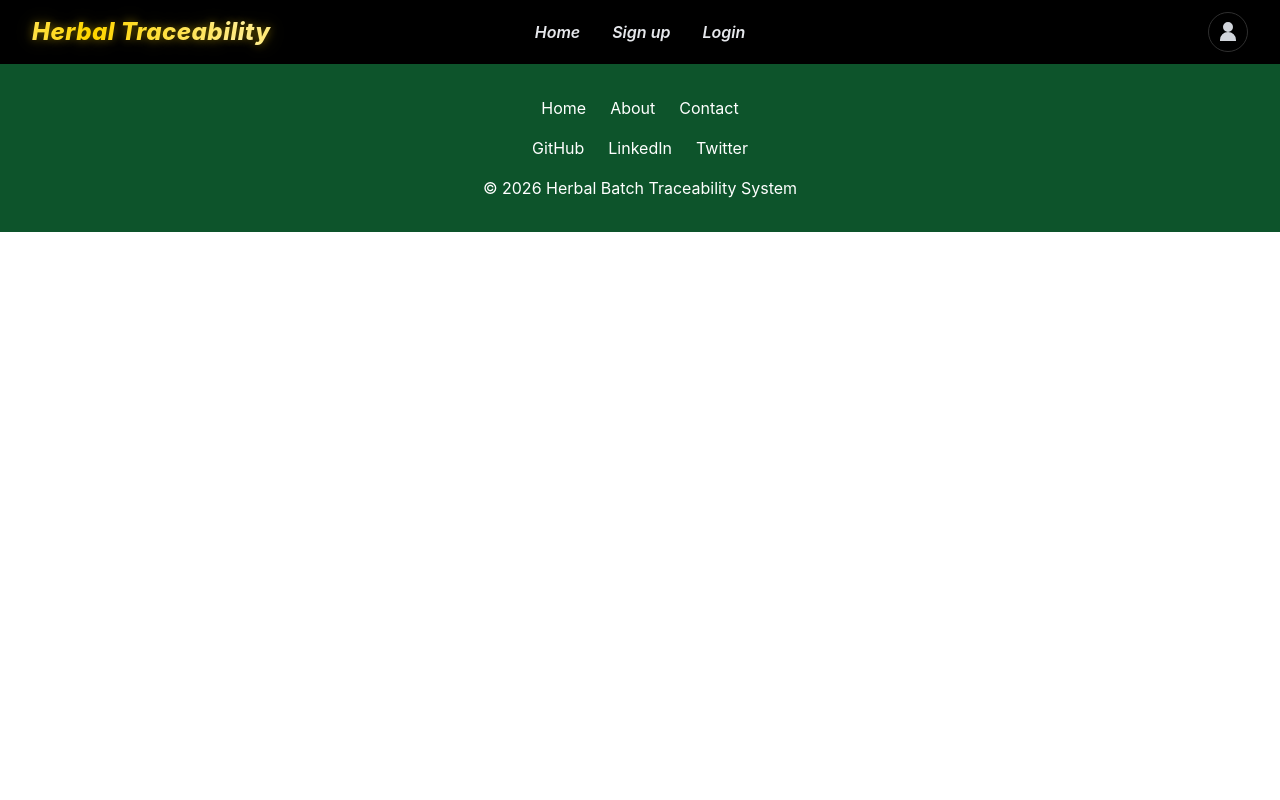
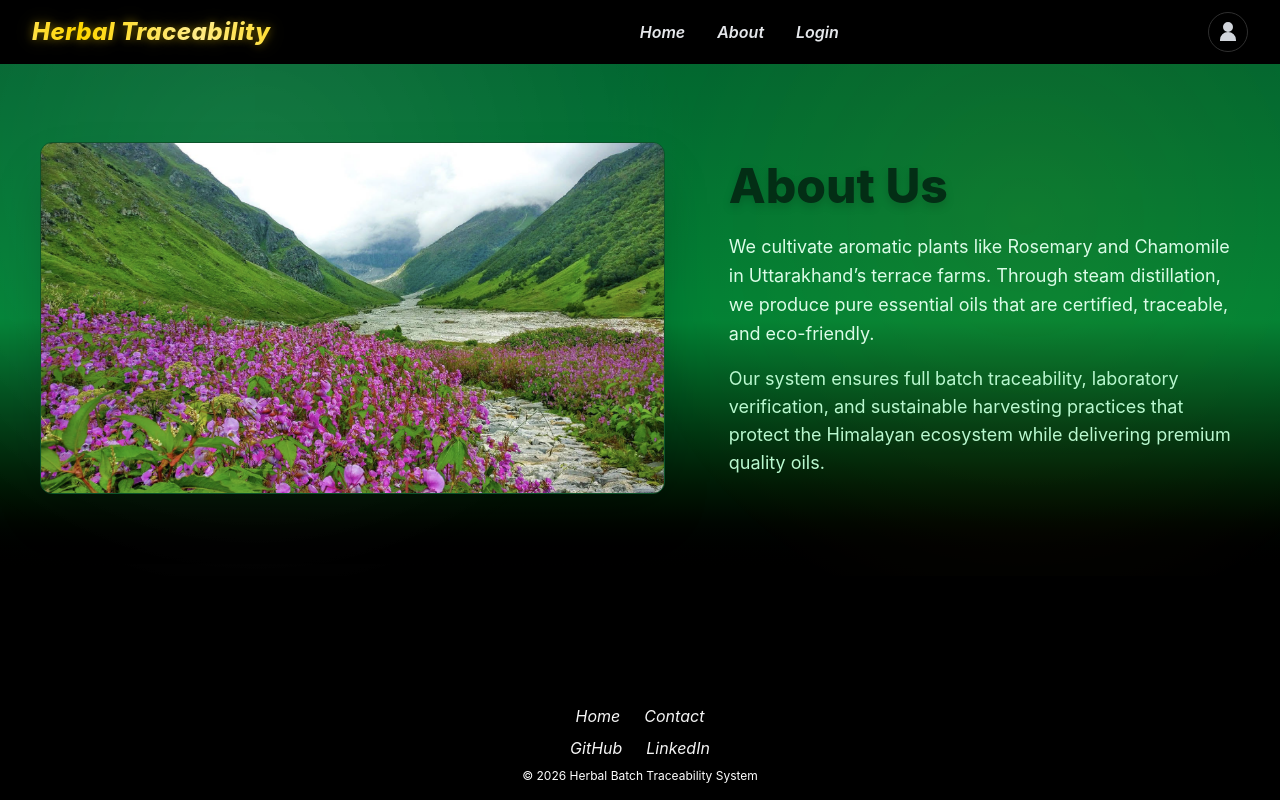
Before and after one commit to Thecharming22/Herbal-Batch-Traceability-Certificate-Management-System, a React (Vite) app: page /about in a window 1280 px wide. Built offline with nearby package versions, Linux system fonts and the light colour scheme.

Commit message:
feat: add AI Yield Insights section with video & image, and create new About page

```diff
--- a/src/App.jsx
+++ b/src/App.jsx
@@ -4,21 +4,29 @@ import Navbar from "./components/Navbar";
 import Footer from "./components/Footer";
 
 import Home from "./pages/Home";
-import SignUp from "./pages/SignUp";   // ✅ fixed
+import SignUp from "./pages/SignUp";
 import Login from "./pages/Login";
+import About from "./pages/About";   // ✅ import About page
 
 function App() {
   return (
     <BrowserRouter>
+      {/* Wrapper to control layout */}
+      <div className="flex flex-col min-h-screen bg-black">
         <Navbar />
 
+        {/* Main content grows to fill space */}
+        <main className="flex-grow">
           <Routes>
             <Route path="/" element={<Home />} />
-        <Route path="/signup" element={<SignUp />} />   {/* ✅ fixed */}
+            <Route path="/signup" element={<SignUp />} />
             <Route path="/login" element={<Login />} />
+            <Route path="/about" element={<About />} />   {/* ✅ new About route */}
           </Routes>
+        </main>
 
         <Footer />
+      </div>
     </BrowserRouter>
   );
 }
--- /dev/null
+++ b/src/components/AIInsights.jsx
@@ -0,0 +1,52 @@
+import smartFarming from "../assets/smart-farming.png";
+
+export default function AIInsights() {
+  return (
+    <section className="relative py-12 sm:py-20 px-4 sm:px-10 overflow-hidden">
+      {/* Background Video */}
+      <video
+        src="/ai.mp4"
+        autoPlay
+        loop
+        muted
+        playsInline
+        className="absolute top-0 left-0 w-full h-full object-cover"
+      />
+
+      {/* Dark Overlay */}
+      <div className="absolute inset-0 bg-black/40"></div>
+
+      {/* Content */}
+      <div className="relative max-w-7xl mx-auto flex flex-row items-center gap-4 sm:gap-16 text-white">
+
+        {/* IMAGE */}
+        <div className="w-[55%]">
+          <img
+            src={smartFarming}
+            alt="AI Dashboard"
+            className="w-full rounded-xl shadow-2xl transform transition-all duration-500
+           hover:scale-105 hover:-translate-y-2
+           active:scale-105 active:-translate-y-2
+           animate-[float_3s_ease-in-out_infinite]"
+          />
+        </div>
+
+        {/* TEXT */}
+        <div className="w-[45%] text-left">
+          <h2 className="text-lg sm:text-5xl font-extrabold mb-3 sm:mb-5 text-green-800 animate-bounce">
+            AI Yield Prediction & Insights
+          </h2>
+
+          <p className="text-[11px] sm:text-xl leading-relaxed">
+            Our AI forecasts herbal yields with precision, helping plan
+            harvests and ensure consistent quality. By analyzing field
+            data and lab results, the system provides predictive insights
+            that guide sustainable farming practices and ensure
+            traceable, eco-friendly production.
+          </p>
+        </div>
+
+      </div>
+    </section>
+  );
+}
--- a/src/components/Footer.jsx
+++ b/src/components/Footer.jsx
@@ -1,21 +1,17 @@
 function Footer() {
   return (
-    <footer className="bg-green-900 text-white text-center py-8">
-      <div className="flex justify-center gap-6 mb-4">
-        <a href="#">Home</a>
-        <a href="#">About</a>
-        <a href="#">Contact</a>
+    <footer className="bg-black text-white text-center py-4">
+      <div className="flex justify-center gap-6 mb-2">
+        <a href="/" className="footer-link">Home</a>
+        <a href="#contact" className="footer-link">Contact</a>
       </div>
 
-      <div className="flex justify-center gap-6 mb-4">
-        <a href="#">GitHub</a>
-        <a href="#">LinkedIn</a>
-        <a href="#">Twitter</a>
+      <div className="flex justify-center gap-6 mb-2">
+        <a href="https://github.com" target="_blank" rel="noopener noreferrer" className="footer-link">GitHub</a>
+        <a href="https://linkedin.com" target="_blank" rel="noopener noreferrer" className="footer-link">LinkedIn</a>
       </div>
 
-      <p>
-        © 2026 Herbal Batch Traceability System
-      </p>
+      <p className="text-xs">© 2026 Herbal Batch Traceability System</p>
     </footer>
   );
 }
--- a/src/components/Hero.jsx
+++ b/src/components/Hero.jsx
@@ -8,39 +8,33 @@ function Hero() {
       <img
         src={heroImage}
         alt="Herbal"
-        className="w-full h-[915px] object-cover"
+        className="w-full h-[400px] sm:h-[600px] lg:h-[915px] object-cover"
       />
 
       {/* Dark Overlay */}
       <div className="absolute inset-0 bg-black/40"></div>
 
       {/* Content */}
-      <div className="absolute inset-0 flex flex-col justify-center items-center z-10 px-6">
-
-<h1 className="hero-title text-5xl font-bold mb-6 max-w-5xl">
-
+      <div className="absolute inset-0 flex flex-col justify-center items-center z-10 px-4 sm:px-6">
+        <h1 className="hero-title text-3xl sm:text-5xl lg:text-6xl font-bold mb-6 max-w-xl sm:max-w-3xl lg:max-w-5xl">
           <span className="shine-text">
             Herbal Batch Traceability &
           </span>
-
           <br />
-
           <span className="shine-text">
             Certificate Management System
           </span>
+        </h1>
 
-</h1>
-<p className="text-lg text-gray-200 max-w-3xl mx-auto hero-text">
+        <p className="text-sm sm:text-lg text-gray-200 max-w-sm sm:max-w-2xl lg:max-w-3xl mx-auto hero-text">
           Ensuring transparency, quality assurance and complete
           traceability for essential oil production.
         </p>
 
-<button className="mt-8 bg-green-700 text-white px-8 py-3 rounded-lg hover:bg-green-800 transition duration-300 hero-button">
+        <button className="mt-6 sm:mt-8 bg-green-700 text-white px-6 sm:px-8 py-2 sm:py-3 rounded-lg hover:bg-green-800 transition duration-300 hero-button">
           Get Started
         </button>
-
       </div>
-
     </section>
   );
 }
--- a/src/components/Navbar.jsx
+++ b/src/components/Navbar.jsx
@@ -2,46 +2,32 @@ import { Link } from "react-router-dom";
 
 function Navbar() {
   return (
-    <nav className="bg-black text-white px-8 py-3 flex items-center shadow-md">
+    <nav className="bg-black text-white px-4 sm:px-8 py-3 flex items-center shadow-md">
 
       {/* Left Logo */}
-      <div className="w-1/4">
+      <div className="flex-shrink-0 mr-auto">
         <h1
-  className="logo-text text-2xl font-extrabold cursor-pointer
+          className="logo-text text-base sm:text-2xl font-extrabold cursor-pointer
                      transition-all duration-300 hover:scale-105"
         >
           Herbal Traceability
         </h1>
-
-
-
       </div>
 
       {/* Center Navigation */}
-  <div className="w-2/4 flex justify-center gap-8 text-base font-semibold">
-
-  <Link to="/" className="nav-link">
-    Home
-  </Link>
-
-  <Link to="/signup" className="nav-link">
-    Sign up
-  </Link>
-
-  <Link to="/login" className="nav-link">
-    Login
-  </Link>
-
+      <div className="flex-grow flex justify-center gap-4 sm:gap-8 text-sm sm:text-base font-semibold">
+        <Link to="/" className="nav-link">Home</Link>
+        <Link to="/about" className="nav-link">About</Link>
+        <Link to="/login" className="nav-link">Login</Link>
       </div>
 
       {/* Right Profile Icon */}
-<div className="w-1/4 flex justify-end">
-  <button className="profile-icon w-10 h-10 rounded-full flex items-center justify-center cursor-pointer transition duration-300">
-
+      <div className="flex-shrink-0 ml-auto">
+        <button className="profile-icon w-8 h-8 sm:w-10 sm:h-10 rounded-full flex items-center justify-center cursor-pointer transition duration-300">
           <svg
             xmlns="http://www.w3.org/2000/svg"
             viewBox="0 0 24 24"
-      className="w-6 h-6"
+            className="w-5 h-5 sm:w-6 sm:h-6"
           >
             <path
               fillRule="evenodd"
@@ -49,7 +35,6 @@ function Navbar() {
               clipRule="evenodd"
             />
           </svg>
-
         </button>
       </div>
     </nav>
--- a/src/index.css
+++ b/src/index.css
@@ -459,3 +459,64 @@ body {
   background-size: 200% auto;
   animation: shine 3s linear infinite;
 }
+/* =========================
+   FOOTER LINKS - GOLD SPARKLE
+========================= */
+
+.footer-link {
+  font-style: italic;
+  color: #f5f5f5; /* default white */
+  position: relative;
+  transition: all 0.3s ease;
+}
+.footer-link:hover {
+  background: linear-gradient(
+    90deg,
+    #fff3b0,
+    #ffd700,
+    #fff8dc,
+    #ffd700,
+    #fff3b0
+  );
+  background-size: 200% auto;
+  color: transparent;
+  background-clip: text;
+  -webkit-background-clip: text;
+  animation: goldShine 2.5s linear infinite;
+  text-shadow:
+    0 0 10px rgba(255, 215, 0, 0.35),
+    0 0 20px rgba(255, 215, 0, 0.15);
+  transform: translateY(-2px) scale(1.05);
+}
+.footer-link::after {
+  content: "";
+  position: absolute;
+  left: 0;
+  bottom: -4px;
+  width: 100%;
+  height: 1px;
+  background: linear-gradient(90deg, transparent, #ffd700, transparent);
+  transform: scaleX(0);
+  transition: transform 0.3s ease;
+}
+.footer-link:hover::after {
+  transform: scaleX(1);
+}
+@keyframes float {
+  0% {
+    transform: translateY(0px);
+  }
+
+  50% {
+    transform: translateY(-8px);
+  }
+
+  100% {
+    transform: translateY(0px);
+  }
+}
+html, body {
+  margin: 0;
+  padding: 0;
+  background-color: #000000; /* pure black */
+}
--- a/src/pages/About.jsx
+++ b/src/pages/About.jsx
@@ -4,39 +4,43 @@ function About() {
   return (
     <section
       id="about"
-      className="relative py-55 px-30 bg-gradient-to-b from-green-950 via-green-900 to-black text-white overflow-hidden"
+      className="relative py-12 sm:py-20 px-4 sm:px-10 bg-gradient-to-b from-green-800 via-green-700 to-black text-white overflow-hidden"
     >
       {/* sparkle overlay */}
       <div className="absolute inset-0 opacity-30 bg-[radial-gradient(circle_at_20%_20%,rgba(255,255,255,0.2),transparent_40%),radial-gradient(circle_at_80%_30%,rgba(255,215,0,0.15),transparent_40%)] animate-pulse"></div>
 
-      <div className="relative max-w-7xl mx-auto flex flex-col md:flex-row items-center gap-16">
+      <div className="relative max-w-7xl mx-auto flex flex-row items-center gap-4 sm:gap-16">
 
         {/* IMAGE */}
-        <div className="flex-[1.3]">
-          <img
-            src={aboutImage}
-            alt="About Herbal Farming"
-            className="w-full max-w-[850px] rounded-xl shadow-2xl border border-green-900 hover:scale-105 transition duration-500"
-          />
+        <div className="w-[55%]">
+        <img
+  src={aboutImage}
+  alt="About Herbal Farming"
+  className="w-full rounded-xl shadow-2xl border border-green-900
+             hover:scale-105 active:scale-105
+             transition duration-500 animate-[float_3s_ease-in-out_infinite]"
+/>
         </div>
 
         {/* TEXT */}
-        <div className="flex-1 animate-slideUp">
-          <h2 className="text-5xl font-bold mb-5 text-green-300 drop-shadow-lg animate-bounce">
+        <div className="w-[45%] animate-slideUp text-left">
+          <h2 className="text-lg sm:text-5xl font-extrabold mb-3 sm:mb-5 text-green-950 drop-shadow-lg animate-bounce">
             About Us
           </h2>
 
-          <p className="text-lg leading-relaxed text-green-100 animate-fadeIn">
-            We cultivate aromatic plants like Rosemary and Chamomile in Uttarakhand’s terrace farms.
-            Through steam distillation, we produce pure essential oils that are certified, traceable,
+          <p className="text-[11px] sm:text-lg leading-relaxed text-green-100 animate-fadeIn">
+            We cultivate aromatic plants like Rosemary and Chamomile in
+            Uttarakhand’s terrace farms. Through steam distillation, we
+            produce pure essential oils that are certified, traceable,
             and eco-friendly.
           </p>
 
-          <p className="mt-4 text-green-200 text-lg animate-fadeIn delay-300">
-  Our system ensures full batch traceability, laboratory verification, and sustainable harvesting
-  practices that protect the Himalayan ecosystem while delivering premium quality oils.
-</p>
-
+          <p className="mt-2 sm:mt-4 text-[11px] sm:text-lg text-green-200 animate-fadeIn delay-300">
+            Our system ensures full batch traceability, laboratory
+            verification, and sustainable harvesting practices that
+            protect the Himalayan ecosystem while delivering premium
+            quality oils.
+          </p>
         </div>
       </div>
     </section>
--- a/src/pages/Home.jsx
+++ b/src/pages/Home.jsx
@@ -1,8 +1,10 @@
 import Hero from "../components/Hero";
 import Card from "../components/Card";
 import About from "./About";
-import Certifications from "../components/Certifications"; // ✅ import
+import Certifications from "../components/Certifications";
 import ProductShowcase from "../components/ProductShowcase";
+import AIInsights from "../components/AIInsights";   // ✅ add this import
+
 function Home() {
   return (
     <>
@@ -13,8 +15,15 @@ function Home() {
       <About />
 
       {/* CERTIFICATIONS */}
-      <Certifications />   {/* ✅ use component */}
-       <ProductShowcase />   {/* ✅ showcase section */}
+      <Certifications />
+
+      {/* PRODUCT SHOWCASE */}
+      <ProductShowcase />
+
+      {/* AI SECTION */}
+      <AIInsights />
+
+      {/* Other homepage sections */}
     </>
   );
 }
--- a/vite.config.js
+++ b/vite.config.js
@@ -4,4 +4,8 @@ import tailwindcss from '@tailwindcss/vite'
 
 export default defineConfig({
   plugins: [react(), tailwindcss()],
+    server: {
+    host: '0.0.0.0',   // phone se access allow karega
+    port: 5173         // ya jo port tum use kar rahi ho
+  }
 })
```
Also changed, not shown: src/components/Certifications.jsx (+8 -8 lines), src/components/ProductShowcase.jsx (+63 -35 lines), src/assets/Screenshot 2026-06-15 220122.png (added), src/assets/smart-farming.png (added). Lines whose indentation alone changed are shown as unchanged.
